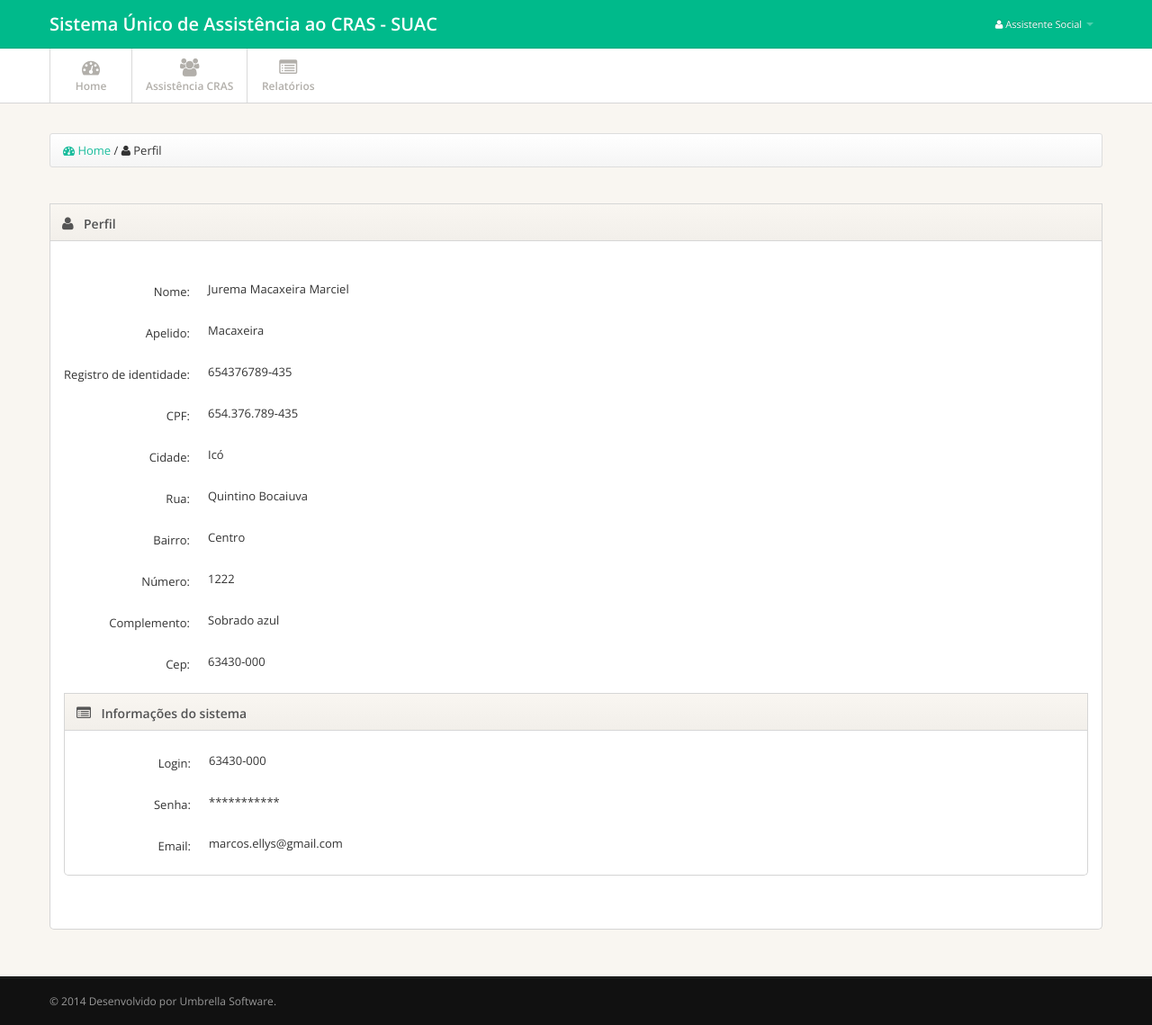
After one commit to viniciusemannuel/suacInterface, a PHP site: page /perfil.php in a window 1280 px wide. The commit adds this page. Shown: the whole page at 90% size. Run offline with PHP 8.4, Linux system fonts and the light colour scheme.

Commit message:
Projeto pronto para apresentação

```diff
--- a/agendamento.php
+++ b/agendamento.php
@@ -79,7 +79,7 @@
 											<fieldset>
 
 												<div class="control-group">
-													<label class="control-label" for="email">Pessoa referênciada:</label>
+													<label class="control-label">Pessoa referênciada:</label>
 													<div class="controls">
 
 														<select class="span7">
--- /dev/null
+++ b/perfil.php
@@ -0,0 +1,268 @@
+<!DOCTYPE html>
+<html lang="en">
+	<head>
+		<meta charset="utf-8">
+		<title>Dashboard - SUAC</title>
+		<meta name="viewport" content="width=device-width, initial-scale=1.0, maximum-scale=1.0, user-scalable=no">
+		<meta name="apple-mobile-web-app-capable" content="yes">
+		<link href="css/bootstrap.min.css" rel="stylesheet">
+		<link href="css/bootstrap-responsive.min.css" rel="stylesheet">
+		<link href="http://fonts.googleapis.com/css?family=Open+Sans:400italic,600italic,400,600"
+		rel="stylesheet">
+		<link href="css/font-awesome.css" rel="stylesheet">
+		<link href="css/style.css" rel="stylesheet">
+		<link href="css/pages/dashboard.css" rel="stylesheet">
+		<!-- Le HTML5 shim, for IE6-8 support of HTML5 elements -->
+		<!--[if lt IE 9]>
+		<script src="http://html5shim.googlecode.com/svn/trunk/html5.js"></script>
+		<![endif]-->
+	</head>
+	<body>
+
+		<?php /* Menu principal */
+
+	include_once ('top.php');
+		?>
+
+		<?php
+
+		/* Menu principal */
+
+		include_once ('navbar.php');
+		?>
+
+		<!-- /subnavbar -->
+		<div class="main">
+
+			<div class="main-inner">
+				<!-- /container -->
+
+				<div class="container">
+
+					<div class="row">
+						<div class="span12">
+
+							<ol class="breadcrumb">
+								<li>
+									<a href="/suac/home.php"><i class="icon-dashboard"></i> Home</a>
+								</li>
+								<li>
+									/ <i class="icon-user"></i> Perfil
+								</li>
+							</ol>
+
+						</div>
+					</div>
+
+					<br>
+
+					<div class="row">
+
+						<div class="span12">
+
+							<div class="widget">
+
+								<div class="widget-header">
+									<i class="icon-user"></i>
+									<h3>Perfil</h3>
+								</div>
+								<!-- /widget-header -->
+
+								<div class="widget-content">
+
+									<br>
+
+									<div class="tab-pane active" id="formcontrols">
+										<form id="edit-profile" class="form-horizontal">
+											<fieldset>
+
+												<div class="control-group">
+													<label class="control-label">Nome:</label>
+													<div class="controls">
+
+														Jurema Macaxeira Marciel
+
+													</div>
+													<!-- /controls -->
+												</div>
+
+												<div class="control-group">
+													<label class="control-label">Apelido:</label>
+													<div class="controls">
+
+														Macaxeira
+
+													</div>
+													<!-- /controls -->
+												</div>
+
+												<div class="control-group">
+													<label class="control-label">Registro de identidade:</label>
+													<div class="controls">
+
+														654376789-435
+
+													</div>
+													<!-- /controls -->
+												</div>
+
+												<div class="control-group">
+													<label class="control-label">CPF:</label>
+													<div class="controls">
+
+														654.376.789-435
+
+													</div>
+													<!-- /controls -->
+												</div>
+
+												<div class="control-group">
+													<label class="control-label">Cidade:</label>
+													<div class="controls">
+
+														Icó
+
+													</div>
+													<!-- /controls -->
+												</div>
+
+												<div class="control-group">
+													<label class="control-label">Rua:</label>
+													<div class="controls">
+
+														Quintino Bocaiuva
+
+													</div>
+													<!-- /controls -->
+												</div>
+
+												<div class="control-group">
+													<label class="control-label">Bairro:</label>
+													<div class="controls">
+
+														Centro
+
+													</div>
+													<!-- /controls -->
+												</div>
+
+												<div class="control-group">
+													<label class="control-label">Número:</label>
+													<div class="controls">
+
+														1222
+
+													</div>
+													<!-- /controls -->
+												</div>
+
+												<div class="control-group">
+													<label class="control-label">Complemento:</label>
+													<div class="controls">
+
+														Sobrado azul
+
+													</div>
+													<!-- /controls -->
+												</div>
+
+												<div class="control-group">
+													<label class="control-label">Cep:</label>
+													<div class="controls">
+
+														63430-000
+
+													</div>
+													<!-- /controls -->
+												</div>
+
+												<div class="widget widget-nopad">
+													<div class="widget-header">
+														<i class="icon-list-alt"></i>
+														<h3> Informações do sistema</h3>
+													</div>
+													<!-- /widget-header -->
+													<div class="widget-content">
+
+														<br>
+
+														<div class="control-group">
+															<label class="control-label">Login:</label>
+															<div class="controls">
+
+																63430-000
+
+															</div>
+															<!-- /controls -->
+														</div>
+
+														<div class="control-group">
+															<label class="control-label">Senha:</label>
+															<div class="controls">
+
+																***********
+
+															</div>
+															<!-- /controls -->
+														</div>
+
+														<div class="control-group">
+															<label class="control-label">Email:</label>
+															<div class="controls">
+
+																marcos.ellys@gmail.com
+
+															</div>
+															<!-- /controls -->
+														</div>
+
+													</div>
+												</div>
+
+											</fieldset>
+										</form>
+									</div>
+
+								</div>
+
+							</div>
+							<!-- /widget-content -->
+
+						</div>
+						<!-- /widget -->
+
+					</div>
+					<!-- /spa12 -->
+
+				</div>
+
+			</div>
+		</div>
+
+		</div>
+
+		</div>
+
+		</div>
+		<!-- /main-inner -->
+		</div>
+		<!-- /main -->
+		<!-- /extra -->
+		<!-- Le javascript
+		================================================== -->
+		<!-- Placed at the end of the document so the pages load faster -->
+		<script src="js/jquery-1.7.2.min.js"></script>
+		<script src="js/excanvas.min.js"></script>
+		<script src="js/chart.min.js" type="text/javascript"></script>
+		<script src="js/bootstrap.js"></script>
+		<script language="javascript" type="text/javascript" src="js/full-calendar/fullcalendar.min.js"></script>
+
+	</body>
+
+	<?php
+
+	/* Rodapé do site */
+
+	include_once ('footer.php');
+?>
+</html>
--- a/top.php
+++ b/top.php
@@ -12,7 +12,7 @@
 						class="icon-user"></i> Assistente Social <b class="caret"></b></a>
 						<ul class="dropdown-menu">
 							<li>
-								<a href="#">Perfil</a>
+								<a href="perfil.php">Perfil</a>
 							</li>
 							<li>
 								<a href="index.php">Sair</a>
```
